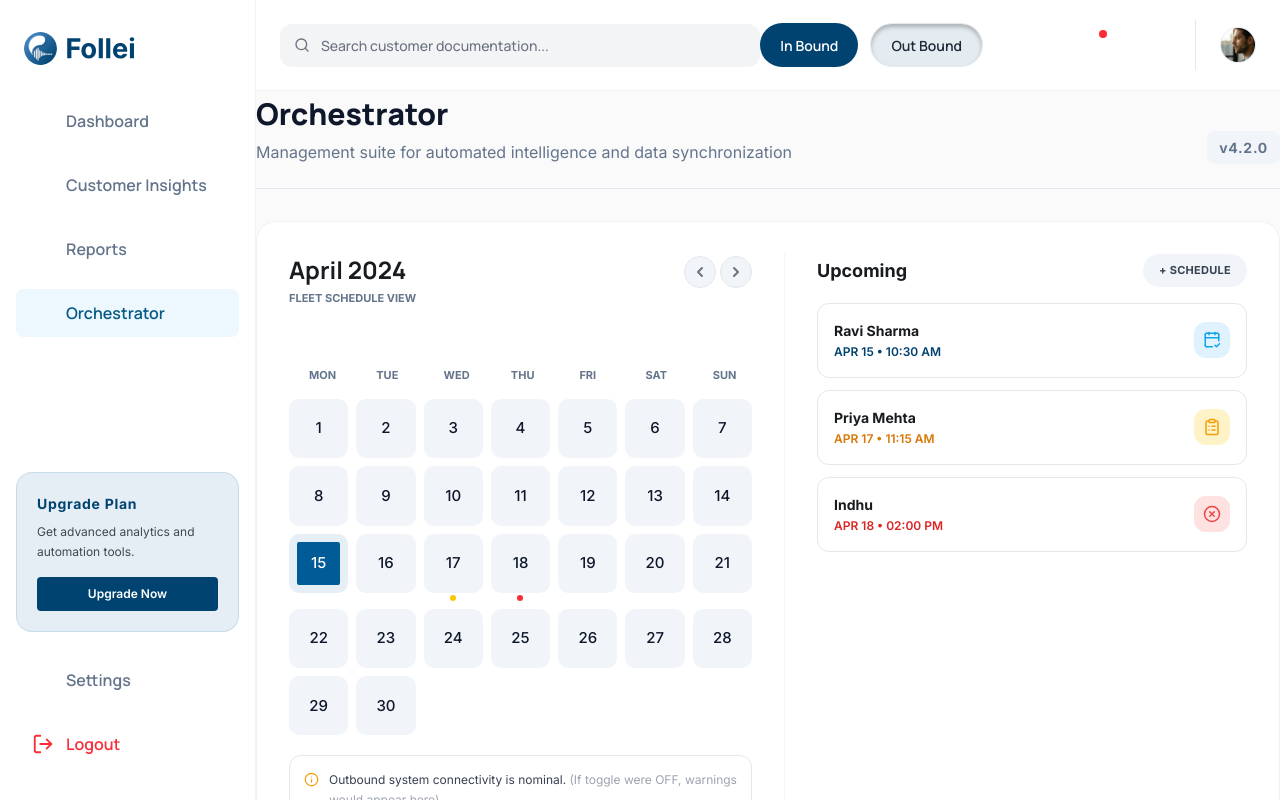
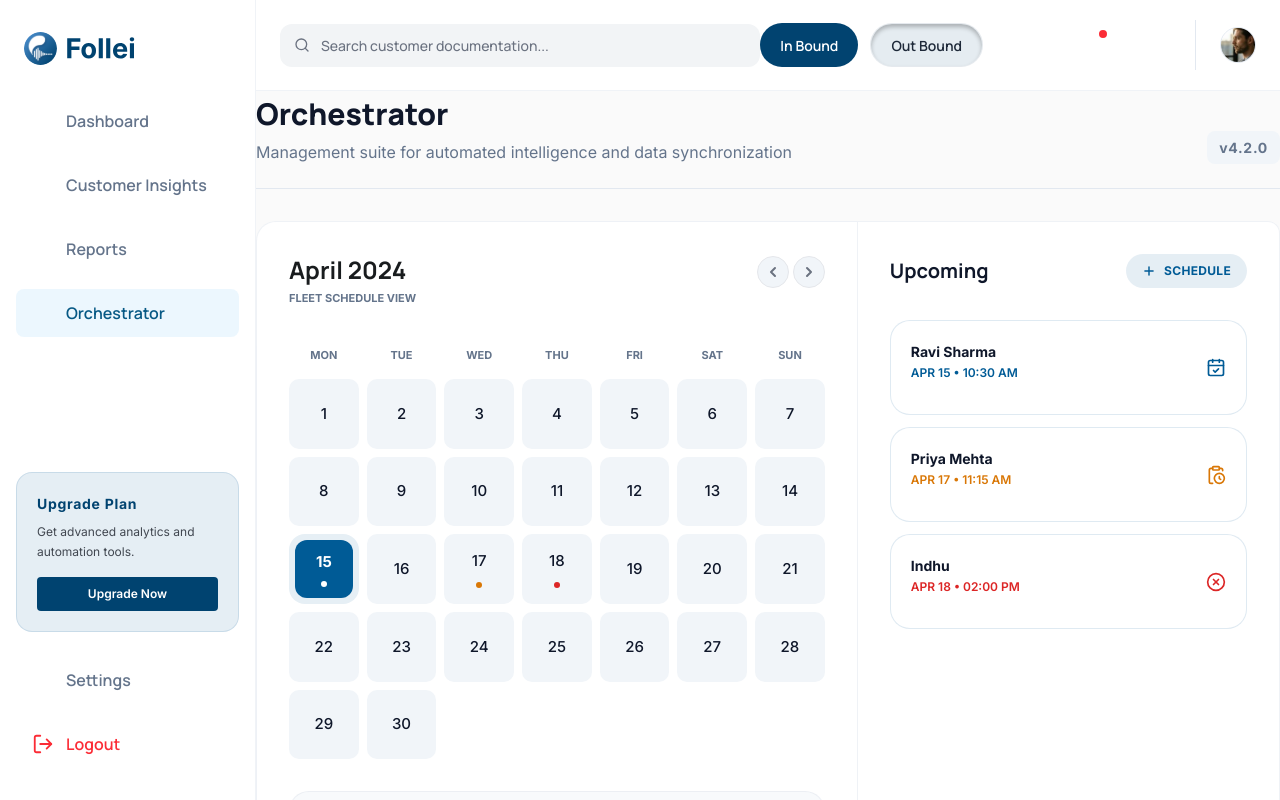
Before and after one commit to Kuberan1810/FolleiPhase1, a React (Vite) app: page /orchestrator in a window 1280 px wide. Built offline with nearby package versions, Linux system fonts and the light colour scheme; some icons are missing.

Commit message:
Orchestraion today chnages

```diff
--- a/src/Pages/Orchestrator/section/ScheduleSection.tsx
+++ b/src/Pages/Orchestrator/section/ScheduleSection.tsx
@@ -1,40 +1,50 @@
 import { useState } from 'react';
-import { ChevronLeft, ChevronRight, CalendarCheck2, ClipboardList, XCircle, Info } from 'lucide-react';
+import { ChevronLeft, ChevronRight, CalendarCheck, ClipboardClock, XCircle, Info, Plus } from 'lucide-react';
 
 const DAYS = ['MON', 'TUE', 'WED', 'THU', 'FRI', 'SAT', 'SUN'];
-
-// Events shown per day: date → dot color
-const eventDots: Record<number, string> = {
-  17: 'bg-yellow-400',
-  18: 'bg-red-500',
-};
 
 const upcomingEvents = [
   {
     name: 'Ravi Sharma',
     time: 'APR 15 • 10:30 AM',
-    timeColor: 'text-[#004370]',
-    Icon: CalendarCheck2,
-    iconColor: 'text-[#0EA5E9]',
+    timeColor: 'text-[#005B96]',
+    dotColor: 'bg-[#005B96]',
+    Icon: CalendarCheck,
+    iconColor: 'text-[#005B96]',
     iconBg: 'bg-[#E0F2FE]',
   },
   {
     name: 'Priya Mehta',
     time: 'APR 17 • 11:15 AM',
     timeColor: 'text-[#D97706]',
-    Icon: ClipboardList,
-    iconColor: 'text-[#F59E0B]',
+    dotColor: 'bg-[#D97706]',
+    Icon: ClipboardClock,
+    iconColor: 'text-[#D97706]',
     iconBg: 'bg-[#FEF3C7]',
   },
   {
     name: 'Indhu',
     time: 'APR 18 • 02:00 PM',
     timeColor: 'text-[#DC2626]',
+    dotColor: 'bg-[#DC2626]',
     Icon: XCircle,
-    iconColor: 'text-[#EF4444]',
+    iconColor: 'text-[#DC2626]',
     iconBg: 'bg-[#FEE2E2]',
   },
 ];
+
+// Dynamically build eventDots from upcomingEvents — day number → dot bg color
+const eventDots: Record<number, string> = Object.fromEntries(
+  upcomingEvents
+    .map(ev => {
+      const match = ev.time.match(/\w+ (\d+)/); // e.g. "APR 15"
+      const day = match ? parseInt(match[1]) : null;
+      return day ? [day, ev.dotColor] : null;
+    })
+    .filter(Boolean) as [number, string][]
+);
+
+
 
 function buildCells(year: number, month: number) {
   // days from prev month to fill gap
@@ -63,13 +73,13 @@ const ScheduleSection = () => {
   const TODAY = 15;
 
   return (
-    <div className="BoxStyle p-8!">
-      <div className="grid grid-cols-1 lg:grid-cols-2 gap-8">
+    <div className="">
+      <div className="flex w-full flex-col lg:flex-row gap-6 lg:gap-0 ">
 
         {/* ── LEFT: Calendar ── */}
-        <div className="flex flex-col gap-5">
+        <div className="flex flex-col gap-8 BoxStyle border-r-0! md:p-8!    lg:rounded-r-none! flex-3">
           {/* Header */}
-          <div className="flex items-start justify-between  mb-8">
+          <div className="flex items-start justify-between  ">
             <div>
               <h2 className="text-[22px] md:text-2xl font-bold text-[#191C1E] font-manrope">
                 {label} {cal.year}
@@ -97,73 +107,79 @@ const ScheduleSection = () => {
           {/* Day headers */}
           <div className="grid grid-cols-7 gap-2">
             {DAYS.map(d => (
-              <div key={d} className="text-center text-[11px] font-bold text-[#64748B] uppercase  py-2 px-5">
+              <div key={d} className="text-center text-[11px] font-bold text-[#64748B] uppercase  py-2 px-5 ">
                 {d}
               </div>
             ))}
 
             {/* Day cells */}
             {cells.map((c, i) => (
-              <div key={i} className="flex flex-col items-center gap-0.5">
-                <div
-                  className={` w-full aspect-square flex items-center justify-center rounded-[10px] text-[15px] text-[#0F172A] font-medium cursor-pointer transition-all
-                    ${c.curr && c.day === TODAY
-                      ? 'bg-[#005B96] text-white  border-8 rounded-[10px] border-[#E6EFF5]'
-                      : c.curr
+              <div key={i} className="flex flex-col items-center">
+                {c.curr && c.day === TODAY ? (
+                  // TODAY: outer light-blue ring → inner navy cell
+                  <div className="w-full aspect-square bg-[#E6EFF5] rounded-2xl p-1 md:p-[6px] cursor-pointer " >
+                    <div className="w-full h-full bg-[#005B96] rounded-xl flex flex-col items-center justify-center text-white text-[15px] font-bold gap-2 ">
+                      <span>{c.day}</span>
+                      <div className="w-1.5 h-1.5 rounded-full bg-white " />
+                    </div>
+                  </div>
+                ) : (
+                  <div
+                    className={`w-full aspect-square flex flex-col items-center justify-center rounded-[10px] text-[15px] font-medium cursor-pointer transition-all
+                      ${c.curr
                         ? 'bg-[#F1F5F9] text-[#0F172A] hover:bg-[#E0EAF4] hover:text-[#004370]'
                         : 'bg-transparent text-[#CBD5E1]'
-                    }`}
-                >
-                  {c.day}
-                </div>
-                {/* Event dot */}
-                {c.curr && eventDots[c.day] && (
-                  <div className={`w-1.5 h-1.5 rounded-full ${eventDots[c.day]}`} />
-                )}
-                {c.curr && c.day === TODAY && (
-                  <div className="w-1.5 h-1.5 rounded-full bg-white opacity-80" />
+                      }`}
+                  >
+                    <span>{c.day}</span>
+                    {c.curr && eventDots[c.day] && (
+                      <div className={`w-1.5 h-1.5 rounded-full mt-2.5 ${eventDots[c.day]}`} />
+                    )}
+                  </div>
                 )}
               </div>
             ))}
+
+
           </div>
 
           {/* Warning */}
-          <div className="flex items-start gap-2.5 border border-[#E5E7EB] rounded-xl p-3.5 bg-white">
-            <Info size={15} className="text-[#F59E0B] shrink-0 mt-0.5" />
-            <p className="text-[12px] text-[#374151] leading-relaxed">
+          <div className="flex items-center gap-2.5  rounded-x! bg-[#F8FAFC]! BoxStyle ">
+            <Info size={20} className="text-[#F59E0B] shrink-0 " />
+            <p className="text-[12px] text-[#64748B] leading-relaxed">
               Outbound system connectivity is nominal.{' '}
-              <span className="text-[#9CA3AF]">(If toggle were OFF, warnings would appear here)</span>
+              <span className="text-[#94A3B8]">(If toggle were OFF, warnings would appear here)</span>
             </p>
           </div>
         </div>
 
         {/* ── RIGHT: Upcoming ── */}
-        <div className="flex flex-col gap-4 lg:border-l lg:border-[#F1F5F9] lg:pl-8">
+        <div className="flex flex-col gap-4 md:gap-8 lg:border-l lg:border-[#F1F5F9] lg:pl-8 BoxStyle p-8! rounded-[12px]! rounded-l-none! flex-2">
           {/* Header */}
           <div className="flex items-center justify-between">
-            <h3 className="text-[18px] font-bold text-[#191C1E]">Upcoming</h3>
-            <button className="text-[11px] font-bold text-[#374151] bg-[#F1F5F9] hover:bg-[#E5E7EB] px-4 py-2 rounded-full cursor-pointer transition-colors tracking-wide">
-              + SCHEDULE
+            <h3 className="text-[18px] md:text-xl font-bold text-[#0F172A] font-manrope">Upcoming</h3>
+            <button className="text-[12px] font-bold text-[#005B96] bg-[#005B96]/10 hover:bg-[#E0EAF4] px-4 py-2 rounded-full  transition-colors tracking-wide flex items-center gap-2 cursor-pointer hover:shadow-xs">
+            <Plus size={14} strokeWidth={   2.5} /> SCHEDULE
             </button>
           </div>
 
           {/* Events */}
           <div className="flex flex-col gap-3">
             {upcomingEvents.map((ev, i) => (
-              <div key={i} className="flex items-center justify-between gap-3 p-4 rounded-xl border border-[#E5E7EB] bg-white hover:shadow-sm transition-shadow">
+              <div key={i} className="flex items-center justify-between gap-3 BoxStyle cursor-pointer transition-all hover:shadow-xs hover:shadow-[#E2E8F0] border-[#005B9620]! ">
                 <div>
-                  <p className="text-[14px] font-bold text-[#191C1E]">{ev.name}</p>
-                  <p className={`text-[12px] font-semibold mt-0.5 ${ev.timeColor}`}>{ev.time}</p>
+                  <p className="text-[14px] font-bold text-[#0F172A]">{ev.name}</p>
+                  <p className={`text-[12px] font-semibold mt-0.5 mb-3 ${ev.timeColor}`}>{ev.time}</p>
                 </div>
-                <div className={`w-9 h-9 rounded-xl flex items-center justify-center ${ev.iconBg} shrink-0`}>
-                  <ev.Icon size={18} className={ev.iconColor} />
-                </div>
+                {/* <div className={`w-9 h-9 rounded-xl flex items-center justify-center ${ev.iconBg} shrink-0`}> */}
+                  <ev.Icon size={20} className={ev.iconColor} />
+                {/* </div> */}
               </div>
             ))}
           </div>
 
           {/* Sync status */}
-          <p className="text-[10px] font-bold text-[#9CA3AF] uppercase tracking-widest text-center mt-auto pt-2">
+          <p className="text-[12px] font-bold text-[#64748B] uppercase tracking-widest text-center mt-auto pt-2">
             Calendar Sync: 100% Verified
           </p>
         </div>
```
